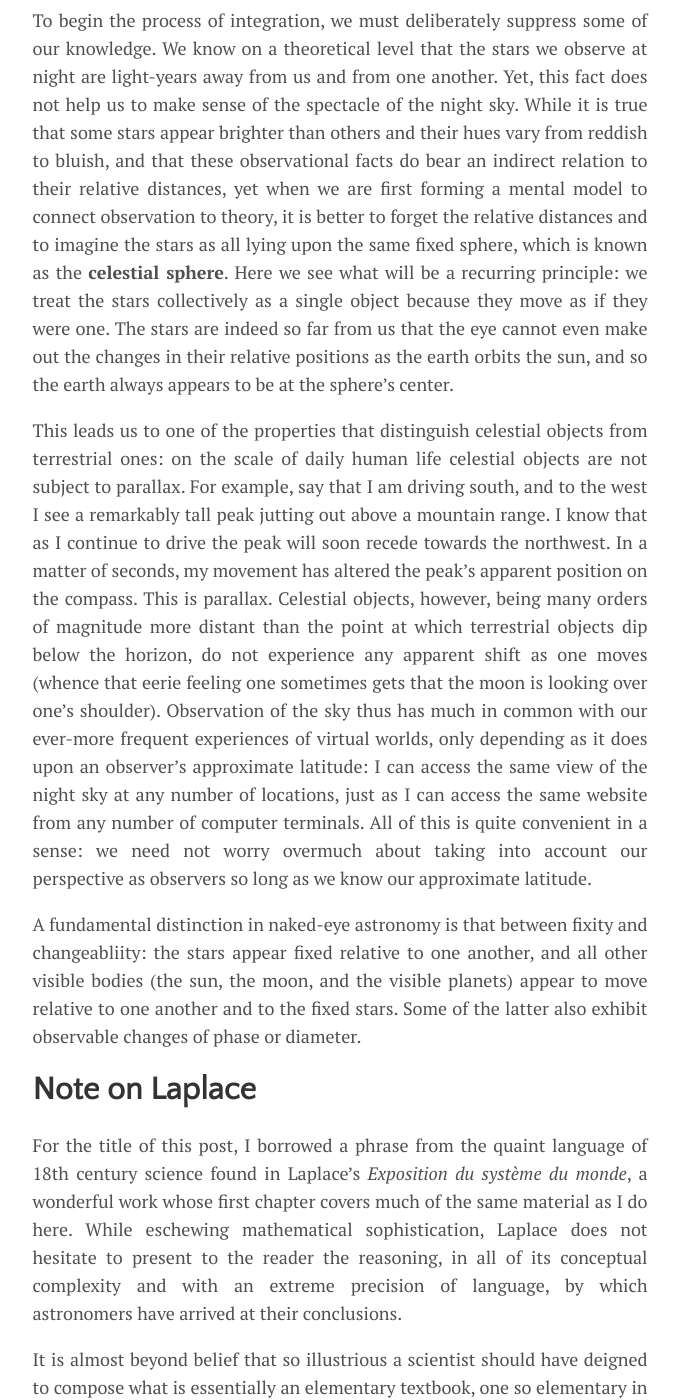
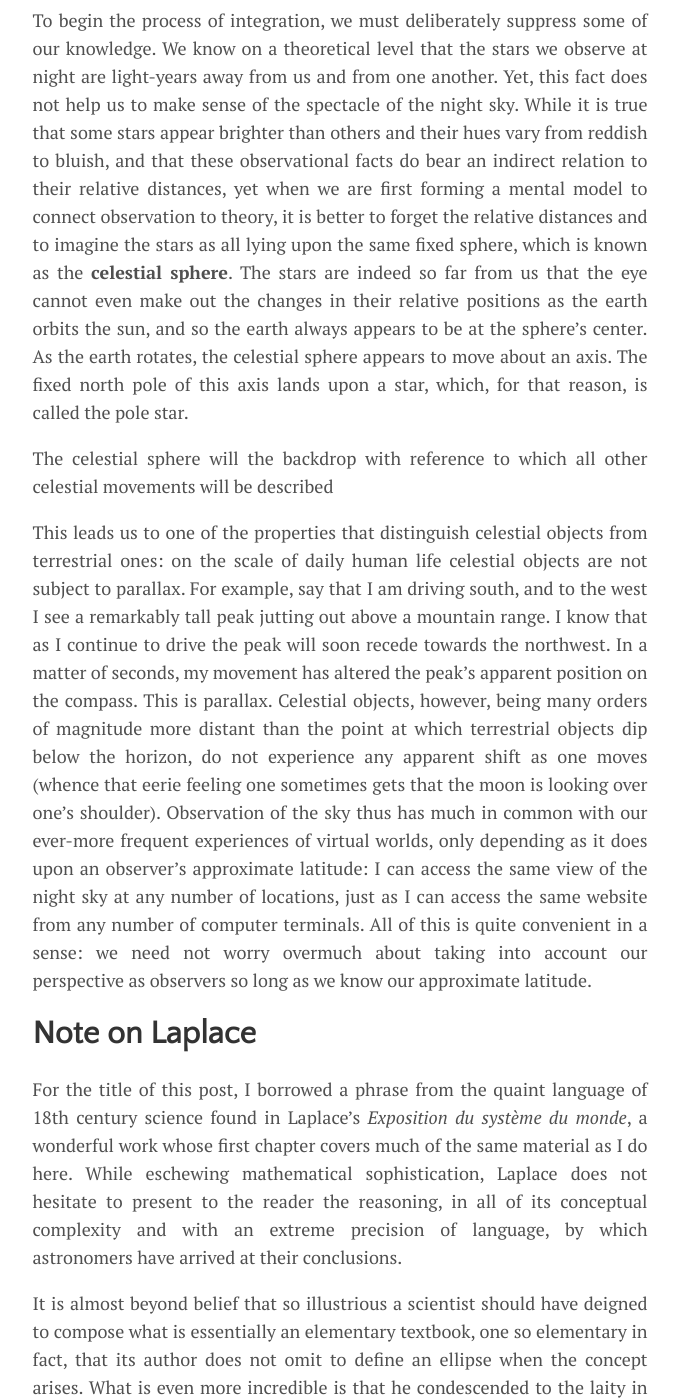
Before and after one commit to DanielAmes/DanielAmes.github.io, a Jekyll site: the page built from _posts/2025-02-19-primer.md, in a window 1280 px wide and 1400 px high, scrolled down 741 px. Shown: the whole window, without its empty margins (300-980 px from the left). Built offline with Jekyll 4.4.1, drawn with Linux system fonts in a browser that asks for light colours.

Commit message:
primer edits

```diff
--- a/_posts/2025-02-19-primer.md
+++ b/_posts/2025-02-19-primer.md
@@ -18,13 +18,15 @@ I do not blame our teachers. It is not a trivial task to connect the theoretical
 
 
 
-To begin the process of integration, we must deliberately suppress some of our knowledge. We know on a theoretical level that the stars we observe at night are light-years away from us and from one another. Yet, this fact does not help us to make sense of the spectacle of the night sky. While it is true that some stars appear brighter than others and their hues vary from reddish to bluish, and that these observational facts do bear an indirect relation to their relative distances, yet when we are first forming a mental model to connect observation to theory, it is better to forget the relative distances and to imagine the stars as all lying upon the same fixed sphere, which is known as the __celestial sphere__. Here we see what will be a recurring principle: we treat the stars collectively as a single object because they move as if they were one. The stars are indeed so far from us that the eye cannot even make out the changes in their relative positions as the earth orbits the sun, and so the earth always appears to be at the sphere's center.
+To begin the process of integration, we must deliberately suppress some of our knowledge. We know on a theoretical level that the stars we observe at night are light-years away from us and from one another. Yet, this fact does not help us to make sense of the spectacle of the night sky. While it is true that some stars appear brighter than others and their hues vary from reddish to bluish, and that these observational facts do bear an indirect relation to their relative distances, yet when we are first forming a mental model to connect observation to theory, it is better to forget the relative distances and to imagine the stars as all lying upon the same fixed sphere, which is known as the __celestial sphere__. The stars are indeed so far from us that the eye cannot even make out the changes in their relative positions as the earth orbits the sun, and so the earth always appears to be at the sphere's center. As the earth rotates, the celestial sphere appears to move about an axis. The fixed north pole of this axis lands upon a star, which, for that reason, is called the pole star.
+
+The celestial sphere will the backdrop with reference to which all other celestial movements will be described
 
 
 This leads us to one of the properties that distinguish celestial objects from terrestrial ones: on the scale of daily human life celestial objects are not subject to parallax. For example, say that I am driving south, and to the west I see a remarkably tall peak jutting out above a mountain range. I know that as I continue to drive the peak will soon recede towards the northwest. In a matter of seconds, my movement has altered the peak's apparent position on the compass. This is parallax. Celestial objects, however, being many orders of magnitude more distant than the point at which terrestrial objects dip below the horizon, do not experience any apparent shift as one moves (whence that eerie feeling one sometimes gets that the moon is looking over one's shoulder). Observation of the sky thus has much in common with our ever-more frequent experiences of virtual worlds, only depending as it does upon an observer's approximate latitude: I can access the same view of the night sky at any number of locations, just as I can access the same website from any number of computer terminals. All of this is quite convenient in a sense: we need not worry overmuch about taking into account our perspective as observers so long as we know our approximate latitude.
 
 
-A fundamental distinction in naked-eye astronomy is that between fixity and changeabliity: the stars appear fixed relative to one another, and all other visible bodies (the sun, the moon, and the visible planets) appear to move relative to one another and to the fixed stars. Some of the latter also exhibit observable changes of phase or diameter.
+ [comment]: # A fundamental distinction in naked-eye astronomy is that between fixity and changeabliity: the stars appear fixed relative to one another, and all other visible bodies (the sun, the moon, and the visible planets) appear to move relative to one another and to the fixed stars. Some of the latter also exhibit observable changes of phase or diameter.
 
 
 
```
Also changed, not shown: 1 other file.
